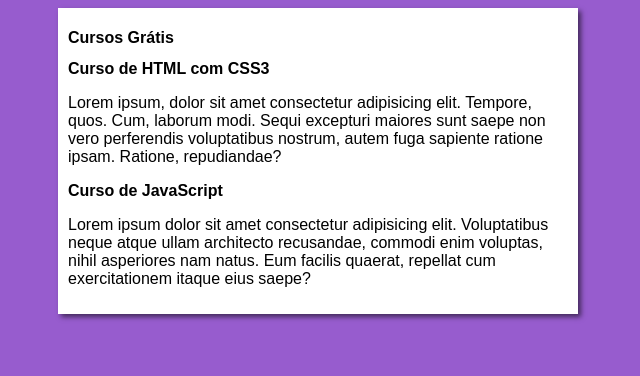
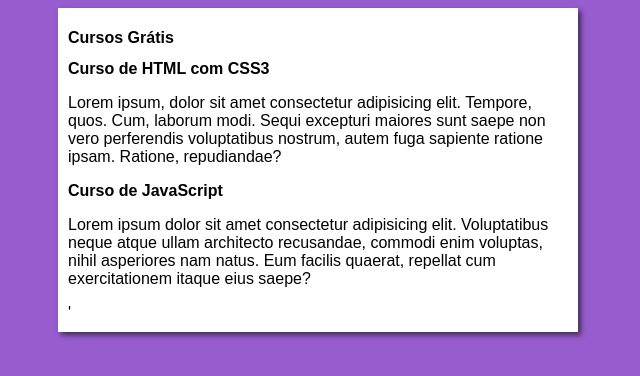
Before and after one commit to JefersonMacario/Projeto-Site, a plain HTML site: page index.html in a window 1280 px wide. Shown: the whole page, without its empty margins (322-962 px from the left). Drawn offline with Linux system fonts and the light colour scheme.

Commit message:
Update index.html

```diff
--- a/index.html
+++ b/index.html
@@ -18,7 +18,7 @@
 <article>
 <h2>Curso de JavaScript</h2>
 <p>Lorem ipsum dolor sit amet consectetur adipisicing elit. Voluptatibus neque atque ullam architecto recusandae, commodi enim voluptas, nihil asperiores nam natus. Eum facilis quaerat, repellat cum exercitationem itaque eius saepe?</p>
-</article>
+'</article>
 
     </main>
 
```
